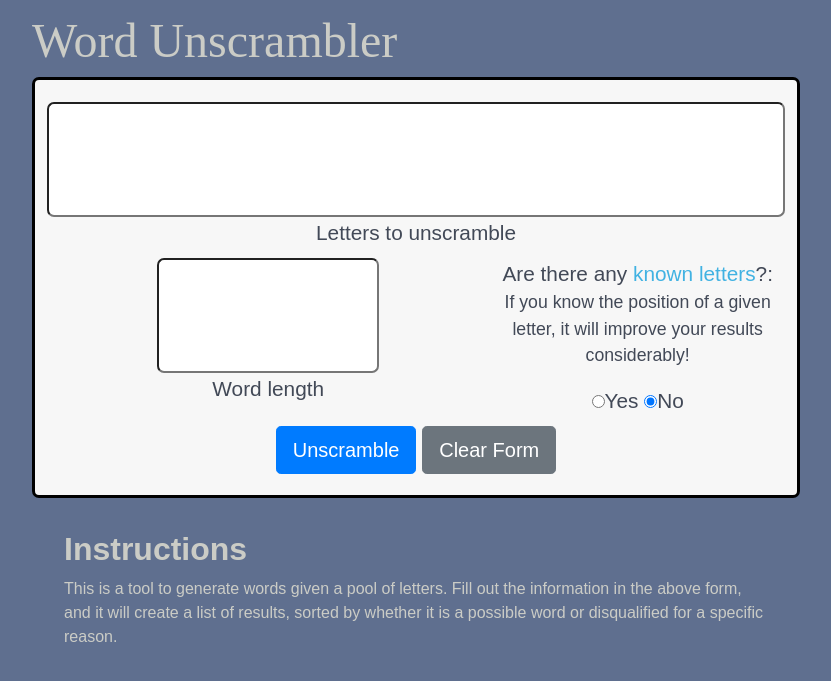
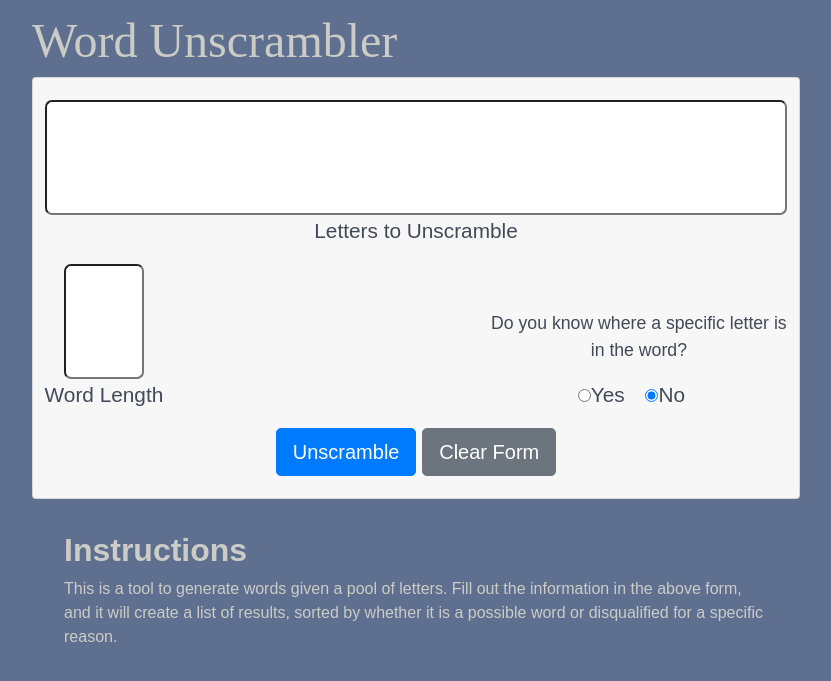
Before and after one commit to Sheyin/word-unscrambler, a Flask app: page / in a window 1280 px wide. Shown: the top 681 px of the page, without its empty margins (224-1055 px from the left). Run offline with Flask 2, Linux system fonts and the light colour scheme; some libraries are stand-ins or nearby versions; some web fonts are replaced.

Commit message:
Added label tags and layout tweaks

```diff
--- a/static/styles.css
+++ b/static/styles.css
@@ -42,7 +42,7 @@ h2 {
 
 #length {
   font-size: 3.5em;
-  width: 50%;
+  width: 5rem;
   border-radius: 7px;
   text-align: center;
 }
@@ -83,8 +83,8 @@ header {
 
 #form {
   text-align: center;
-  border: 3px solid black;
-  border-radius: 7px;
+  border: 1px solid rgba(0, 0, 0, 0.125);
+  border-radius: 0.25rem;
   padding: 1ch;
   font-size: 1.3em;
   background-color: #f7f7f7;
@@ -107,9 +107,8 @@ header {
   margin-bottom: 0px;
   max-width: 40%;
 }
-
-input [type=radio] {
-  margin: 10px;
+#form-radio-box label {
+  margin-right: 15px;
 }
 
 .results {
--- a/static/styles.scss
+++ b/static/styles.scss
@@ -51,7 +51,7 @@ h2 {
 
 #length {
   font-size: 3.5em;
-  width: 50%;
+  width: 5rem;
   border-radius: 7px;
   text-align: center;
 }
@@ -92,8 +92,8 @@ header {
 
 #form {
   text-align: center;
-  border: 3px solid black;
-  border-radius: 7px;
+  border: 1px solid rgba(0, 0, 0, 0.125);
+  border-radius: 0.25rem;
   padding: 1ch;
   font-size: 1.3em;
   background-color: $offWhite;
@@ -115,13 +115,9 @@ header {
   margin-top: auto;
   margin-bottom: 0px;
   max-width: 40%;
-}
-
-#form-length-box {
-}
-
-input [type="radio"] {
-  margin: 10px;
+  label {
+    margin-right: 15px;
+  }
 }
 
 // Formatting the results on each card
--- a/templates/index.html
+++ b/templates/index.html
@@ -13,7 +13,7 @@
         onchange="populateNumbers()"
         onblur="populateNumbers()"
       /><br />
-      Letters to unscramble
+      <label for="letters">Letters to Unscramble</label>
     </div>
 
     <!-- Second box - numbers + radio input side by side -->
@@ -28,19 +28,12 @@
           id="length"
           required="required"
         /><br />
-        Word length
+        <label for="length">Word Length</label>
       </div>
 
       <div id="form-radio-box">
-        Are there any
-        <span
-          title="A character of which you know the letter and position.  Ex. a word in a crossword puzzle may have letters you know."
-          id="whatisthis"
-          >known letters</span
-        >?:
         <p class="note">
-          If you know the position of a given letter, it will improve your
-          results considerably!
+          Do you know where a specific letter is in the word?
         </p>
         <input
           type="radio"
@@ -49,7 +42,7 @@
           onchange="getKnownLetters(this)"
           onblur="getKnownLetters(this)"
           id="lettersKnownTrue"
-        />Yes
+        /><label for="lettersKnownTrue">Yes</label>
         <input
           type="radio"
           name="known"
@@ -58,7 +51,7 @@
           onblur="getKnownLetters(this)"
           id="lettersKnownFalse"
           checked
-        />No
+        /><label for="lettersKnownFalse">No</label>
       </div>
     </div>
 
```
